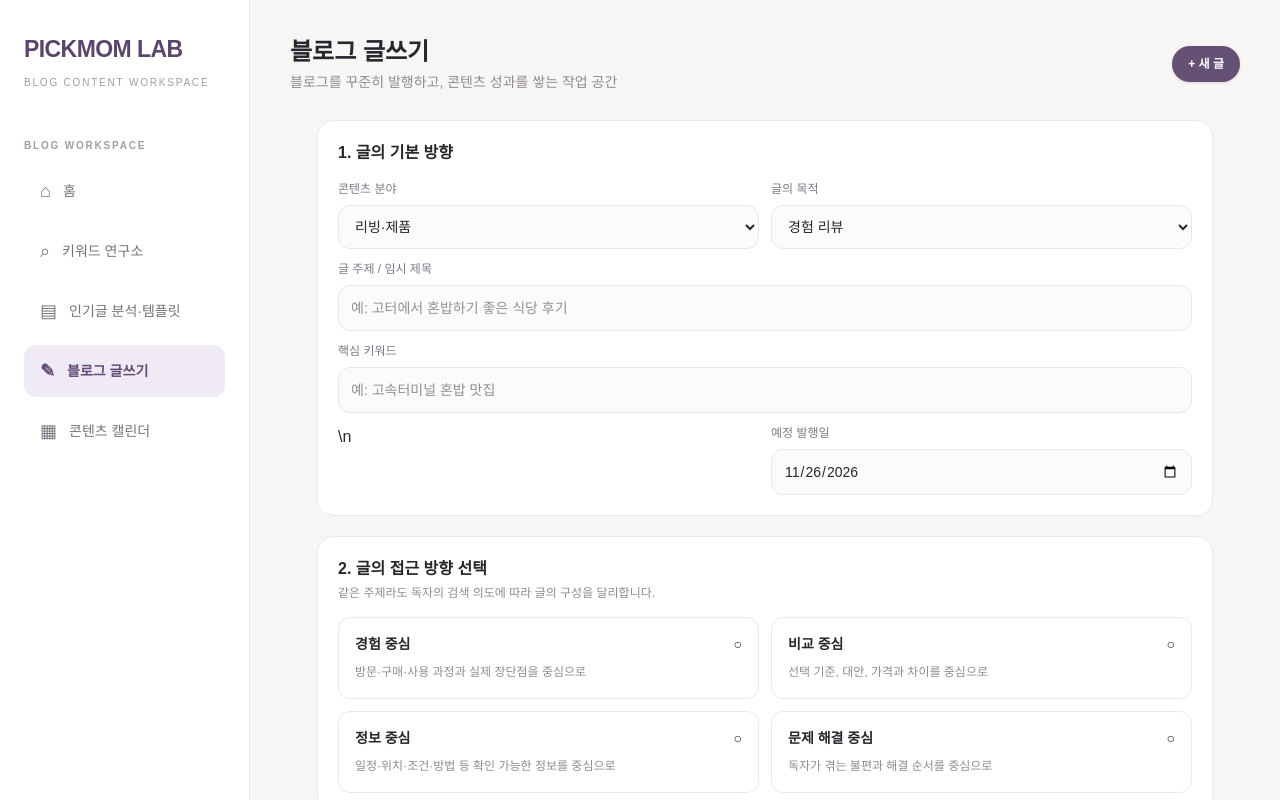
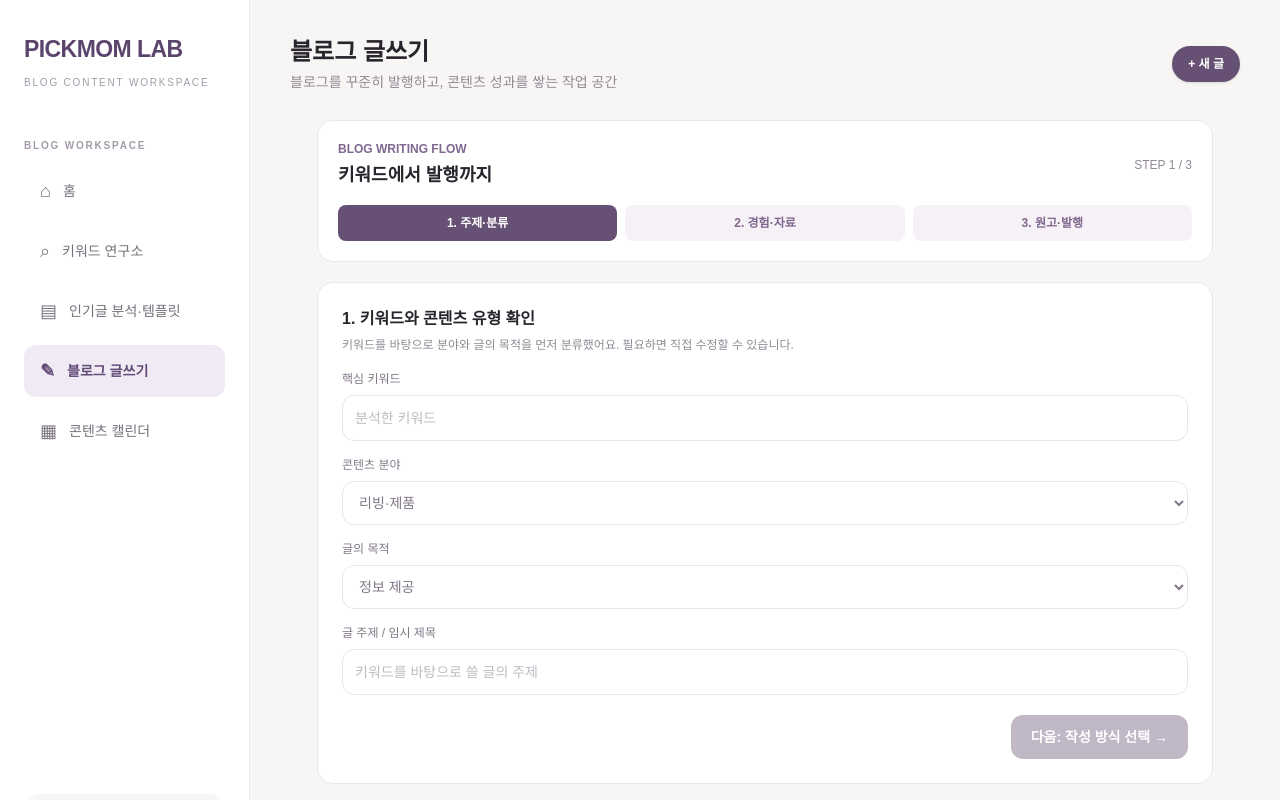
Before and after one commit to pickmom-lab/pickmom-lab, a Next.js app in the folder pickmom-web/: page / in a window 1280 px wide. Both pictures are taken after a click on the button "+ 새 글". Shown: the top 800 px of the page. Built offline with nearby package versions, Linux system fonts and the light colour scheme.

Commit message:
Build step-by-step blog writing flow with photo attachments

```diff
--- a/pickmom-web/src/app/page.tsx
+++ b/pickmom-web/src/app/page.tsx
@@ -17,6 +17,7 @@ type Post = {
   status: Status;
   draft: string;
   url?: string;
+  photos?: string[];
 };
 type DraftInput = {
   topic: string;
@@ -100,6 +101,8 @@ export default function Home() {
   const [angle, setAngle] = useState("");
   const [draft, setDraft] = useState("");
   const [editingId, setEditingId] = useState<number | null>(null);
+  const [writingStep, setWritingStep] = useState<1 | 2 | 3>(1);
+  const [photos, setPhotos] = useState<string[]>([]);
   // Use deterministic initial values during prerender; set the real date after mount.
   const [today, setToday] = useState(() => new Date(2000, 0, 1));
   const [calendarMonth, setCalendarMonth] = useState(() => new Date(2000, 0, 1));
@@ -144,20 +147,33 @@ export default function Home() {
   }, [calendarMonth]);
 
   const navigate = (next: typeof page) => setPage(next);
-  const startWriting = (topic = "", keyword = "", category: Category = "리빙·제품", purpose: Purpose = "경험 리뷰") => {
-    setDraftInput({ topic, keyword, category, purpose, notes: "", research: "" });
+  const inferCategory = (value: string): Category => {
+    const text = value.toLowerCase();
+    if (/맛집|식당|카페|디저트|빵|케이크|쿠키|국수|고기|음식/.test(text)) return "맛집·카페";
+    if (/여행|호텔|리조트|나들이|체험|전시|마켓|가볼|실내/.test(text)) return "여행·체험";
+    if (/영어|수학|초등|유치원|학원|교육|책|독서|입학/.test(text)) return "교육 정보";
+    if (/부동산|아파트|전세|월세|청약|이사|주거/.test(text)) return "부동산·주거";
+    if (/지원금|정책|신청|정부|할인|혜택|노동절|공휴일/.test(text)) return "생활·정책";
+    return "리빙·제품";
+  };
+  const startWriting = (topic = "", keyword = "", category?: Category, purpose?: Purpose) => {
+    const detectedCategory = category || inferCategory(keyword || topic);
+    const detectedPurpose = purpose || (detectedCategory === "맛집·카페" || detectedCategory === "여행·체험" ? "경험 리뷰" : "정보 제공");
+    setDraftInput({ topic, keyword, category: detectedCategory, purpose: detectedPurpose, notes: "", research: "" });
     setScheduleDate(dateKey(new Date()));
     setAngle("");
     setDraft("");
+    setPhotos([]);
+    setWritingStep(1);
     setEditingId(null);
     setPage("writing");
   };
   const savePost = (status: Status = "원고 작성") => {
     const title = draftInput.topic.trim() || draftInput.keyword.trim() || "제목 미정";
     if (editingId) {
-      setPosts((old) => old.map((p) => p.id === editingId ? { ...p, title, keyword: draftInput.keyword, category: draftInput.category, purpose: draftInput.purpose, date: scheduleDate, draft, status } : p));
+      setPosts((old) => old.map((p) => p.id === editingId ? { ...p, title, keyword: draftInput.keyword, category: draftInput.category, purpose: draftInput.purpose, date: scheduleDate, draft, photos, status } : p));
     } else {
-      setPosts((old) => [{ id: Date.now(), title, keyword: draftInput.keyword, category: draftInput.category, purpose: draftInput.purpose, date: scheduleDate, status, draft }, ...old]);
+      setPosts((old) => [{ id: Date.now(), title, keyword: draftInput.keyword, category: draftInput.category, purpose: draftInput.purpose, date: scheduleDate, status, draft, photos }, ...old]);
     }
     setPage("calendar");
   };
@@ -166,7 +182,9 @@ export default function Home() {
     setDraftInput({ topic: post.title, keyword: post.keyword, category: post.category, purpose: post.purpose, notes: "", research: "" });
     setScheduleDate(post.date || dateKey(new Date()));
     setDraft(post.draft);
-    setAngle("");
+    setPhotos(post.photos || []);
+    setAngle(post.purpose === "비교·분석" ? "비교 중심" : post.purpose === "정보 제공" ? "정보 중심" : post.purpose === "문제 해결" ? "문제 해결 중심" : "경험 중심");
+    setWritingStep(post.draft ? 3 : 2);
     setPage("writing");
   };
   const updatePost = (id: number, patch: Partial<Post>) => setPosts((old) => old.map((p) => p.id === id ? { ...p, ...patch } : p));
@@ -257,38 +275,59 @@ export default function Home() {
           {page === "templates" && <PopularPostTemplates />}
 
           {page === "writing" && (
-            <section className="mx-auto max-w-4xl">
-              <div className="mb-5 rounded-2xl border border-[#ECE8EA] bg-white p-5">
-                <h2 className="font-semibold">1. 글의 기본 방향</h2>
-                <div className="mt-4 grid gap-3 sm:grid-cols-2">
-                  <label className="text-xs text-[#817787]">콘텐츠 분야<select value={draftInput.category} onChange={(e) => setDraftInput({ ...draftInput, category: e.target.value as Category })} className="mt-2 w-full rounded-xl border border-[#EAE6E8] bg-[#FCFBFC] p-3 text-sm text-[#29252D]">{categories.map((c) => <option key={c}>{c}</option>)}</select></label>
-                  <label className="text-xs text-[#817787]">글의 목적<select value={draftInput.purpose} onChange={(e) => setDraftInput({ ...draftInput, purpose: e.target.value as Purpose })} className="mt-2 w-full rounded-xl border border-[#EAE6E8] bg-[#FCFBFC] p-3 text-sm text-[#29252D]">{purposes.map((p) => <option key={p}>{p}</option>)}</select></label>
-                  <label className="text-xs text-[#817787] sm:col-span-2">글 주제 / 임시 제목<input value={draftInput.topic} onChange={(e) => setDraftInput({ ...draftInput, topic: e.target.value })} placeholder="예: 고터에서 혼밥하기 좋은 식당 후기" className="mt-2 w-full rounded-xl border border-[#EAE6E8] bg-[#FCFBFC] p-3 text-sm text-[#29252D] outline-none focus:border-[#9B82AC]" /></label>
-                  <label className="text-xs text-[#817787] sm:col-span-2">핵심 키워드<input value={draftInput.keyword} onChange={(e) => setDraftInput({ ...draftInput, keyword: e.target.value })} placeholder="예: 고속터미널 혼밥 맛집" className="mt-2 w-full rounded-xl border border-[#EAE6E8] bg-[#FCFBFC] p-3 text-sm text-[#29252D] outline-none focus:border-[#9B82AC]" /></label>\n                  <label className="text-xs text-[#817787]">예정 발행일<input type="date" value={scheduleDate} onChange={(e) => setScheduleDate(e.target.value)} className="mt-2 w-full rounded-xl border border-[#EAE6E8] bg-[#FCFBFC] p-3 text-sm text-[#29252D]" /></label>
+            <section className="mx-auto max-w-4xl space-y-5">
+              <div className="rounded-2xl border border-[#ECE8EA] bg-white p-5">
+                <div className="flex items-center justify-between gap-3">
+                  <div><p className="text-xs font-semibold text-[#80678F]">BLOG WRITING FLOW</p><h2 className="mt-1 text-lg font-semibold">키워드에서 발행까지</h2></div>
+                  <span className="text-xs text-[#918995]">STEP {writingStep} / 3</span>
+                </div>
+                <div className="mt-4 grid grid-cols-3 gap-2">
+                  {(["주제·분류", "경험·자료", "원고·발행"] as const).map((label,i)=><button key={label} onClick={()=>setWritingStep((i+1) as 1|2|3)} className={`rounded-lg px-2 py-2.5 text-xs font-semibold ${writingStep===i+1?"bg-[#665174] text-white":"bg-[#F5F1F6] text-[#80678F]"}`}>{i+1}. {label}</button>)}
                 </div>
               </div>
 
-              <div className="mb-5 rounded-2xl border border-[#ECE8EA] bg-white p-5">
-                <h2 className="font-semibold">2. 글의 접근 방향 선택</h2><p className="mt-1 text-xs text-[#918995]">같은 주제라도 독자의 검색 의도에 따라 글의 구성을 달리합니다.</p>
-                <div className="mt-4 grid gap-3 sm:grid-cols-2">
-                  {[
-                    ["경험 중심", "방문·구매·사용 과정과 실제 장단점을 중심으로"],
-                    ["비교 중심", "선택 기준, 대안, 가격과 차이를 중심으로"],
-                    ["정보 중심", "일정·위치·조건·방법 등 확인 가능한 정보를 중심으로"],
-                    ["문제 해결 중심", "독자가 겪는 불편과 해결 순서를 중심으로"],
-                  ].map(([name, desc]) => <button key={name} onClick={() => setAngle(name)} className={`rounded-xl border p-4 text-left ${angle === name ? "border-[#8D789C] bg-[#F7F3F9]" : "border-[#ECE8EA]"}`}><span className="flex items-center justify-between text-sm font-semibold">{name}<span>{angle === name ? "●" : "○"}</span></span><span className="mt-2 block text-xs leading-5 text-[#918995]">{desc}</span></button>)}
+              {writingStep === 1 && <div className="rounded-2xl border border-[#ECE8EA] bg-white p-5 md:p-6">
+                <h3 className="font-semibold">1. 키워드와 콘텐츠 유형 확인</h3>
+                <p className="mt-1 text-xs leading-5 text-[#918995]">키워드를 바탕으로 분야와 글의 목적을 먼저 분류했어요. 필요하면 직접 수정할 수 있습니다.</p>
+                <label className="mt-4 block text-xs text-[#817787]">핵심 키워드<input value={draftInput.keyword} onChange={e=>setDraftInput({...draftInput,keyword:e.target.value,category:inferCategory(e.target.value)})} placeholder="분석한 키워드" className="mt-2 w-full rounded-xl border border-[#EAE6E8] p-3 text-sm"/></label>
+                <label className="mt-4 block text-xs text-[#817787]">콘텐츠 분야<select value={draftInput.category} onChange={e=>setDraftInput({...draftInput,category:e.target.value as Category})} className="mt-2 w-full rounded-xl border border-[#EAE6E8] bg-white p-3 text-sm">{categories.map(c=><option key={c}>{c}</option>)}</select></label>
+                <label className="mt-4 block text-xs text-[#817787]">글의 목적<select value={draftInput.purpose} onChange={e=>setDraftInput({...draftInput,purpose:e.target.value as Purpose})} className="mt-2 w-full rounded-xl border border-[#EAE6E8] bg-white p-3 text-sm">{purposes.map(p=><option key={p}>{p}</option>)}</select></label>
+                <label className="mt-4 block text-xs text-[#817787]">글 주제 / 임시 제목<input value={draftInput.topic} onChange={e=>setDraftInput({...draftInput,topic:e.target.value})} placeholder="키워드를 바탕으로 쓸 글의 주제" className="mt-2 w-full rounded-xl border border-[#EAE6E8] p-3 text-sm"/></label>
+                <div className="mt-5 flex justify-end"><button onClick={()=>setWritingStep(2)} disabled={!draftInput.keyword.trim()&&!draftInput.topic.trim()} className="rounded-xl bg-[#665174] px-5 py-3 text-sm font-semibold text-white disabled:opacity-40">다음: 작성 방식 선택 →</button></div>
+              </div>}
+
+              {writingStep === 2 && <div className="space-y-5">
+                <div className="rounded-2xl border border-[#ECE8EA] bg-white p-5 md:p-6">
+                  <h3 className="font-semibold">2. 어떤 방식으로 작성할까요?</h3>
+                  <p className="mt-1 text-xs leading-5 text-[#918995]">선택한 목적에 맞춰 입력 항목이 달라집니다. 직접 경험이 없는 정보형 글이라면 확인 가능한 자료 중심으로 작성하세요.</p>
+                  <div className="mt-4 grid gap-3 sm:grid-cols-2">
+                    {purposes.map(p=><button key={p} onClick={()=>setDraftInput({...draftInput,purpose:p})} className={`rounded-xl border p-4 text-left ${draftInput.purpose===p?"border-[#8D789C] bg-[#F7F3F9]":"border-[#ECE8EA]"}`}><span className="text-sm font-semibold">{p}</span><span className="mt-1 block text-xs leading-5 text-[#918995]">{p==="경험 리뷰"?"직접 방문·구매·사용한 과정과 솔직한 평가":p==="비교·분석"?"여러 선택지의 기준·차이·장단점":p==="정보 제공"?"일정·위치·가격·조건 등 확인된 사실":p==="문제 해결"?"독자의 문제와 해결 절차·주의사항":"추천 대상·선택 이유·구매 또는 이용 판단 기준"}</span></button>)}
+                  </div>
                 </div>
-              </div>
+                <div className="rounded-2xl border border-[#ECE8EA] bg-white p-5 md:p-6">
+                  <h3 className="font-semibold">3. 내용과 사진 입력</h3>
+                  <p className="mt-1 text-xs text-[#918995]">{draftInput.category} · {draftInput.purpose}에 맞춘 입력 단계입니다.</p>
+                  <label className="mt-4 block text-xs text-[#817787]">{draftInput.purpose==="경험 리뷰"?"직접 경험한 과정과 느낌":draftInput.purpose==="비교·분석"?"비교할 대상과 항목":draftInput.purpose==="정보 제공"?"전달할 핵심 정보와 확인 출처":draftInput.purpose==="문제 해결"?"독자가 겪는 문제와 해결 과정":"추천 대상과 추천·비추천 이유"}
+                    <textarea value={draftInput.notes} onChange={e=>setDraftInput({...draftInput,notes:e.target.value})} rows={7} placeholder={draftInput.category==="맛집·카페"?"방문 시점, 주문 메뉴, 맛과 양, 가격, 대기, 주차, 공간, 좋았던 점과 아쉬운 점을 적어 주세요.":draftInput.category==="여행·체험"?"방문 날짜, 동선, 예약, 이용 요금, 아이 연령별 반응, 편의시설, 주차와 실제 팁을 적어 주세요.":draftInput.category==="교육 정보"?"대상 연령, 교육기관·교재·수업 정보, 아이 반응, 확인한 기준과 출처를 적어 주세요.":"핵심 내용, 실제 상황, 판단 기준, 장단점과 독자에게 필요한 팁을 적어 주세요."} className="mt-2 w-full rounded-xl border border-[#EAE6E8] bg-[#FCFBFC] p-3 text-sm leading-6"/></label>
+                  <label className="mt-4 block text-xs text-[#817787]">추가 조사 자료 / 공식 출처 / 참고 링크<textarea value={draftInput.research} onChange={e=>setDraftInput({...draftInput,research:e.target.value})} rows={4} placeholder="가격, 운영시간, 주소, 예약 조건, 제품 사양 등 확인한 자료와 출처를 입력해 주세요." className="mt-2 w-full rounded-xl border border-[#EAE6E8] bg-[#FCFBFC] p-3 text-sm leading-6"/></label>
+                  <div className="mt-4">
+                    <label className="block text-xs font-medium text-[#817787]">사진 첨부</label>
+                    <p className="mt-1 text-[11px] text-[#A49AA9]">직접 촬영한 사진을 여러 장 선택할 수 있어요. 사진은 현재 브라우저에 저장됩니다.</p>
+                    <input type="file" accept="image/*" multiple onChange={e=>{const files=Array.from(e.target.files||[]);files.forEach(file=>{const reader=new FileReader();reader.onload=()=>{if(typeof reader.result==="string")setPhotos(old=>[...old,reader.result as string]);};reader.readAsDataURL(file);});e.currentTarget.value="";}} className="mt-2 block w-full rounded-xl border border-dashed border-[#CFC3D7] bg-[#FCFBFC] p-3 text-xs"/>
+                    {photos.length>0&&<div className="mt-3 grid grid-cols-3 gap-2 sm:grid-cols-4">{photos.map((src,i)=><div key={i} className="relative"><img src={src} alt={`첨부 사진 ${i+1}`} className="h-24 w-full rounded-lg object-cover"/><button onClick={()=>setPhotos(old=>old.filter((_,idx)=>idx!==i))} className="absolute right-1 top-1 rounded-full bg-black/65 px-2 py-1 text-[10px] text-white">삭제</button></div>)}</div>}
+                  </div>
+                </div>
+                <div className="flex flex-wrap justify-between gap-2"><button onClick={()=>setWritingStep(1)} className="rounded-xl border border-[#EAE6E8] bg-white px-5 py-3 text-sm text-[#716777]">← 이전</button><button onClick={()=>{setAngle(draftInput.purpose==="비교·분석"?"비교 중심":draftInput.purpose==="정보 제공"?"정보 중심":draftInput.purpose==="문제 해결"?"문제 해결 중심":draftInput.purpose==="추천·판매"?"추천 중심":"경험 중심");setDraft(makeDraft(draftInput,draftInput.purpose));setWritingStep(3);}} className="rounded-xl bg-[#665174] px-5 py-3 text-sm font-semibold text-white">입력 내용으로 원고 구성 →</button></div>
+              </div>}
 
-              <div className="mb-5 rounded-2xl border border-[#ECE8EA] bg-white p-5">
-                <h2 className="font-semibold">3. 내 경험과 추가 자료</h2>
-                <label className="mt-4 block text-xs text-[#817787]">직접 경험한 내용 / 꼭 넣고 싶은 의견<textarea value={draftInput.notes} onChange={(e) => setDraftInput({ ...draftInput, notes: e.target.value })} rows={7} placeholder="방문 계기, 실제 사용감, 좋았던 점, 아쉬웠던 점, 아이 반응 등 사실에 기반한 내용을 편하게 적어 주세요." className="mt-2 w-full rounded-xl border border-[#EAE6E8] bg-[#FCFBFC] p-3 text-sm leading-6 outline-none focus:border-[#9B82AC]" /></label>
-                <label className="mt-4 block text-xs text-[#817787]">조사한 정보 / 공식 자료 / 참고 링크<textarea value={draftInput.research} onChange={(e) => setDraftInput({ ...draftInput, research: e.target.value })} rows={5} placeholder="주소, 가격, 운영시간, 주차, 제품 사양, 공식 안내 링크 등. 확인되지 않은 내용은 미확인이라고 적어 주세요." className="mt-2 w-full rounded-xl border border-[#EAE6E8] bg-[#FCFBFC] p-3 text-sm leading-6 outline-none focus:border-[#9B82AC]" /></label>
-              </div>
-
-              <div className="mb-5 flex flex-col gap-2 sm:flex-row"><button disabled={!angle} onClick={() => setDraft(makeDraft(draftInput, angle))} className="rounded-xl bg-[#665174] px-5 py-3.5 text-sm font-semibold text-white disabled:cursor-not-allowed disabled:opacity-40">글 구성 초안 만들기</button><button onClick={() => savePost("아이디어")} className="rounded-xl border border-[#EAE6E8] bg-white px-5 py-3.5 text-sm font-semibold text-[#716777]">아이디어로 저장</button></div>
-
-              {draft && <div className="rounded-2xl border border-[#DCD2E2] bg-white p-5"><div className="flex flex-wrap items-center justify-between gap-2"><h2 className="font-semibold">4. 편집 가능한 글 초안</h2><button onClick={() => navigator.clipboard?.writeText(draft)} className="rounded-lg border border-[#EAE6E8] px-3 py-2 text-xs text-[#665174]">본문 복사</button></div><p className="mt-2 text-xs leading-5 text-[#A49AA9]">현재는 입력 내용을 구조화하는 초안 기능입니다. AI가 사실을 조사하거나 네이버에 자동 발행하는 기능은 아닙니다.</p><textarea value={draft} onChange={(e) => setDraft(e.target.value)} rows={25} className="mt-4 w-full rounded-xl border border-[#EAE6E8] bg-[#FCFBFC] p-4 text-sm leading-7 outline-none focus:border-[#9B82AC]" /><div className="mt-4 flex flex-col gap-2 sm:flex-row"><button onClick={() => savePost("원고 작성")} className="rounded-xl bg-[#665174] px-5 py-3 text-sm font-semibold text-white">원고 저장하고 캘린더로</button><button onClick={() => savePost("발행 준비")} className="rounded-xl border border-[#EAE6E8] px-5 py-3 text-sm font-semibold text-[#716777]">발행 준비로 저장</button></div></div>}
+              {writingStep === 3 && <div className="rounded-2xl border border-[#ECE8EA] bg-white p-5 md:p-6">
+                <div className="flex flex-wrap items-center justify-between gap-2"><div><h3 className="font-semibold">4. 원고 확인 및 발행 준비</h3><p className="mt-1 text-xs text-[#918995]">{draftInput.category} · {draftInput.purpose} · 사진 {photos.length}장</p></div><button onClick={()=>setWritingStep(2)} className="rounded-lg border border-[#EAE6E8] px-3 py-2 text-xs text-[#665174]">입력 내용 수정</button></div>
+                <p className="mt-3 rounded-xl bg-[#F8F5F9] p-3 text-xs leading-5 text-[#817787]">초안은 입력한 내용을 정리한 편집용 구조입니다. 확인되지 않은 사실은 직접 검증해 주세요. 현재 네이버 블로그 자동 발행은 연결되어 있지 않습니다.</p>
+                <textarea value={draft} onChange={e=>setDraft(e.target.value)} rows={24} className="mt-4 w-full rounded-xl border border-[#EAE6E8] bg-[#FCFBFC] p-4 text-sm leading-7"/>
+                <label className="mt-4 block text-xs text-[#817787]">예정 발행일<input type="date" value={scheduleDate} onChange={e=>setScheduleDate(e.target.value)} className="mt-2 w-full rounded-xl border border-[#EAE6E8] bg-[#FCFBFC] p-3 text-sm"/></label>
+                <div className="mt-5 flex flex-col gap-2 sm:flex-row"><button onClick={()=>savePost("발행 준비")} className="rounded-xl bg-[#665174] px-5 py-3 text-sm font-semibold text-white">발행 준비 저장</button><button onClick={()=>savePost("원고 작성")} className="rounded-xl border border-[#EAE6E8] px-5 py-3 text-sm text-[#716777]">임시 원고 저장</button><button onClick={()=>navigator.clipboard?.writeText(draft)} className="rounded-xl border border-[#EAE6E8] px-5 py-3 text-sm text-[#716777]">본문 복사</button></div>
+                <p className="mt-3 text-[10px] leading-5 text-[#A49AA9]">네이버에 직접 발행한 뒤 캘린더에서 상태를 ‘발행 완료’로 변경할 수 있습니다.</p>
+              </div>}
             </section>
           )}
 
```
